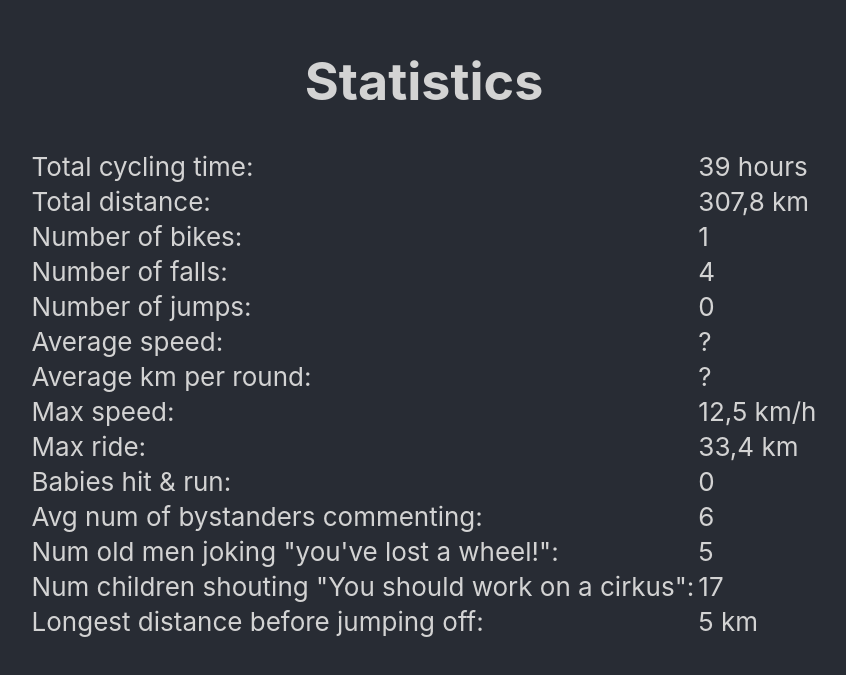
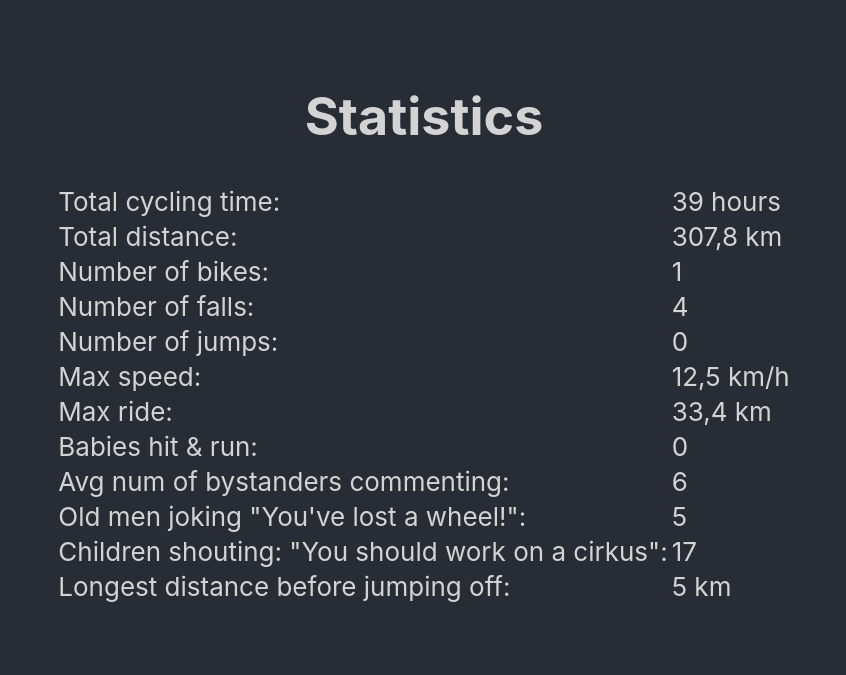
Before and after one commit to kmork/sillywheelie, a React (Create React App) app: page / in a window 1280 px wide. Shown: the part 4367-5042 px from the top of the page, without its empty margins (216-1062 px from the left). Built offline with nearby package versions, Linux system fonts and the light colour scheme.

Commit message:
Minor improvements

```diff
--- a/src/Components/Stats.js
+++ b/src/Components/Stats.js
@@ -27,14 +27,6 @@ const Stats=()=>{
                         <td>0</td>
                     </tr>
                     <tr align="left">
-                        <td>Average speed:</td>
-                        <td>?</td>
-                    </tr>
-                    <tr align="left">
-                        <td>Average km per round:</td>
-                        <td>?</td>
-                    </tr>
-                    <tr align="left">
                         <td>Max speed:</td>
                         <td>12,5 km/h</td>
                     </tr>
@@ -51,11 +43,11 @@ const Stats=()=>{
                         <td>6</td>
                     </tr>
                     <tr align="left">
-                        <td>Num old men joking "you've lost a wheel!":</td>
+                        <td>Old men joking "You've lost a wheel!":</td>
                         <td>5</td>
                     </tr>
                     <tr align="left">
-                        <td>Num children shouting "You should work on a cirkus":</td>
+                        <td>Children shouting: "You should work on a cirkus":</td>
                         <td>17</td>
                     </tr>
                     <tr align="left">
```
